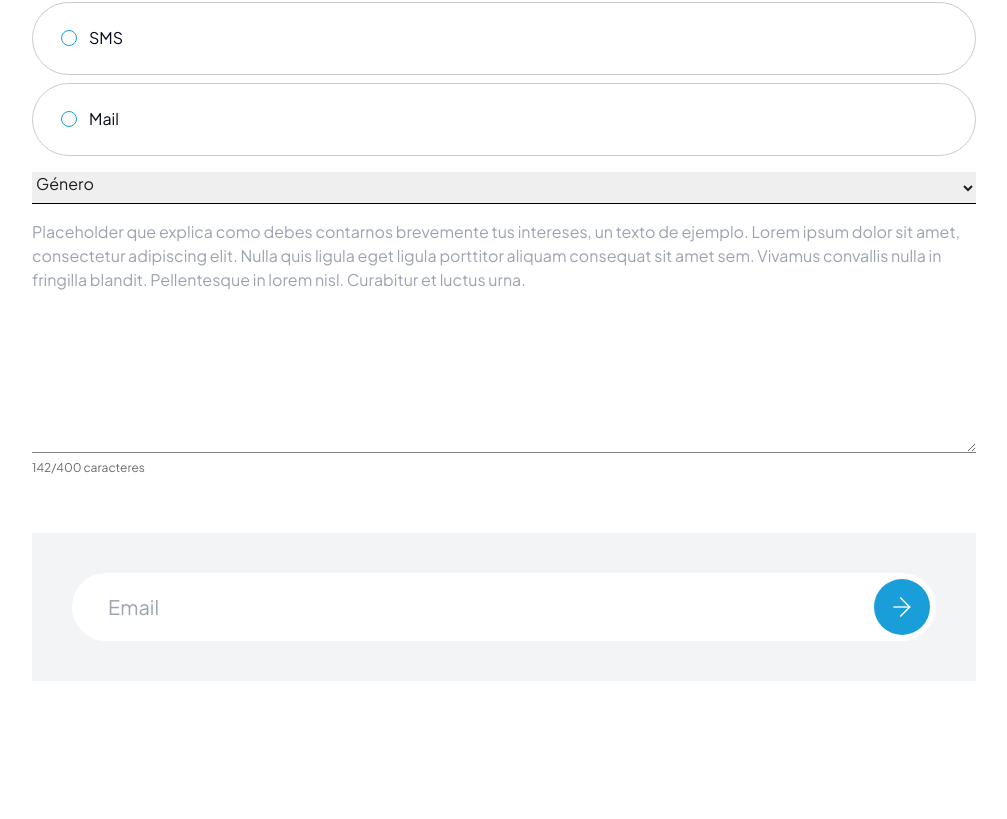
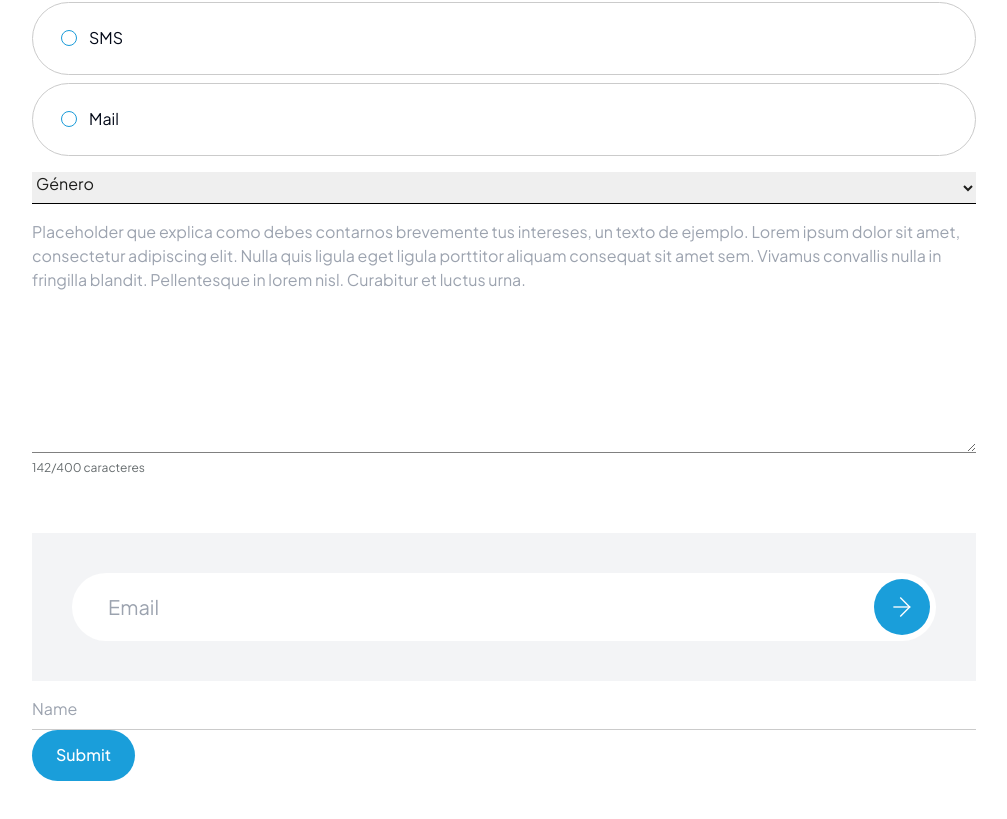
Before and after one commit to lanegrita/autismo_empleo, a Next.js app: page /playground/inputs in a window 1280 px wide. Shown: the part 423-1242 px from the top of the page, without its empty margins (136-1143 px from the left). Before the commit the page ends 1144 px from the top, so only its background shows below. Built offline with nearby package versions, Linux system fonts and the light colour scheme.

Commit message:
Add react-form-hook and zod for form validation.

```diff
--- a/app/components/form/input/Input.tsx
+++ b/app/components/form/input/Input.tsx
@@ -13,6 +13,7 @@ const Input = (props: InputProps) => {
   if (props.variant === "simple") {
     return (
       <input
+        {...props}
         className={styles.simple_input}
         type={props.type}
         placeholder={props.placeholder}
@@ -23,6 +24,7 @@ const Input = (props: InputProps) => {
   return (
     <div className={styles.container}>
       <input
+        {...props}
         className={styles.input}
         type="text"
         name="email"
--- /dev/null
+++ b/app/playground/inputs/Form.tsx
@@ -0,0 +1,58 @@
+"use client";
+import { loginFormSchema } from "@/app/validationSchemas";
+import React from "react";
+import { z, ZodError } from "zod";
+import { zodResolver } from "@hookform/resolvers/zod";
+import { useForm } from "react-hook-form";
+import Input from "@/app/components/form/input/Input";
+import Button from "@/app/components/ui/button/Button";
+
+type FormData = z.infer<typeof loginFormSchema>;
+
+const Form = () => {
+  const {
+    register,
+    handleSubmit,
+    formState: { errors }
+  } = useForm<FormData>({
+    resolver: zodResolver(loginFormSchema)
+  });
+
+  const onSubmit = async (data: any) => {
+    try {
+      // Perform any async validation logic here
+      console.log("Form data submitted:", data);
+    } catch (error) {
+      if (error instanceof ZodError) {
+        // Handle Zod validation error
+        console.error(error.errors);
+      }
+    }
+  };
+
+  return (
+    <div>
+      <form onSubmit={handleSubmit(onSubmit)}>
+        <Input
+          variant="simple"
+          type="text"
+          placeholder="Name"
+          {...register("name")}
+        />
+        {errors.name && <p>{errors.name?.message}</p>}
+
+        {/* <Input
+          variant="simple"
+          type="email"
+          placeholder="Email"
+          {...register("email")}
+        />
+        {errors.email && <p>{errors.email?.message}</p>} */}
+
+        <Button variant="primary" type="submit" title="Submit" />
+      </form>
+    </div>
+  );
+};
+
+export default Form;
--- a/app/playground/inputs/page.tsx
+++ b/app/playground/inputs/page.tsx
@@ -7,6 +7,7 @@ import Input from "@/app/components/form/input/Input";
 import RadioButton from "@/app/components/form/radio-button/RadioButton";
 import Dropdown from "@/app/components/form/dropdown/Dropdown";
 import Textarea from "@/app/components/form/text-area/Textarea";
+import Form from "./Form";
 
 const Playground = () => {
   return (
@@ -64,6 +65,9 @@ const Playground = () => {
       <div className="mt-10 bg-gray-100 p-10">
         <Input type="email" placeholder="Contraseña" variant="newsletter" />
       </div>
+
+      {/* Forms */}
+      <Form />
     </div>
   );
 };
--- /dev/null
+++ b/app/validationSchemas.ts
@@ -0,0 +1,11 @@
+import { z } from "zod";
+
+export const loginFormSchema = z.object({
+  name: z.string().min(1, "Full Name.").max(255),
+  email: z
+    .string()
+    .email()
+    .optional()
+    ,
+
+});
```
Also changed, not shown: package.json (+5 -2 lines), 1 other file (tests, documents, lock files or other folders).
